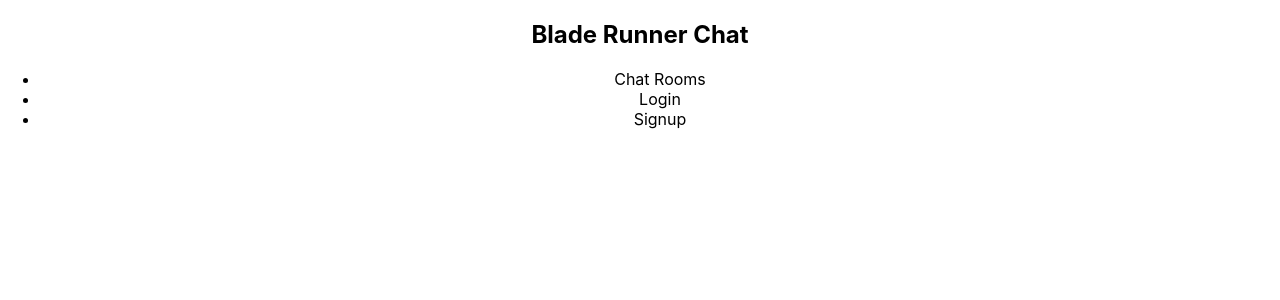
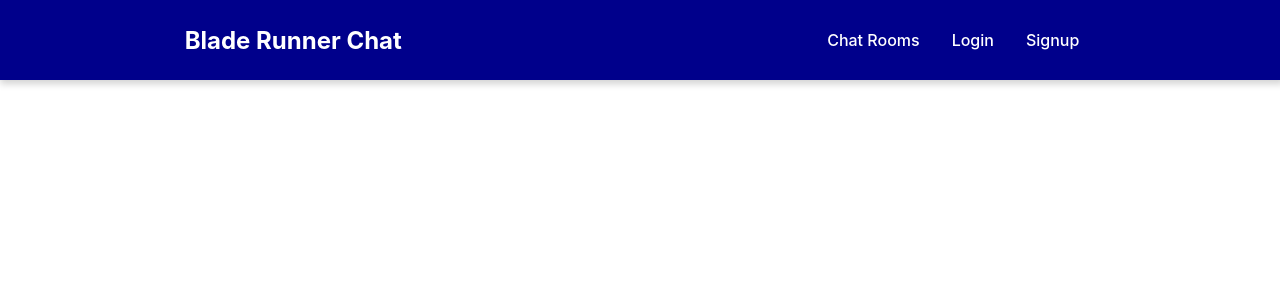
Before and after one commit to vrobl001/Bladerunner-Chat, a React (Create React App) app: page / in a window 1280 px wide. Shown: the top 300 px of the page. Built offline with nearby package versions, Linux system fonts and the light colour scheme.

Commit message:
added basic styling for navbar

```diff
--- a/src/components/Navbar/Navbar.jsx
+++ b/src/components/Navbar/Navbar.jsx
@@ -3,7 +3,7 @@
 
 const Navbar = props => {
     return (
-        <nav>
+        <nav className={styles.navbar}>
             <h1>Blade Runner Chat</h1>
             <ul>
                 <li>Chat Rooms</li>
--- a/src/components/Navbar/Navbar.module.css
+++ b/src/components/Navbar/Navbar.module.css
@@ -0,0 +1,23 @@
+.navbar {
+    display: flex;
+    align-items: center;
+    height: 5rem;
+    background-color: darkblue;
+    justify-content: space-around;
+    color: white;
+    box-shadow: 2px 2px 7px 2px lightgray;
+}
+
+.navbar ul {
+    display: flex;
+    list-style: none;
+}
+
+.navbar ul li {
+    font-weight: 500;
+    margin: 1rem;
+}
+
+.navbar ul li:hover {
+    border-bottom: 2px solid gray;
+}
```
